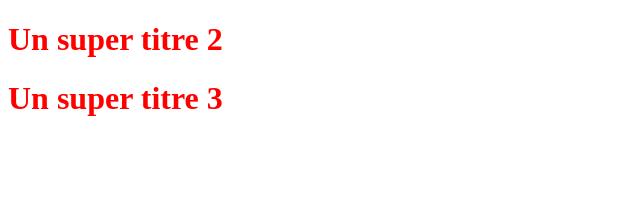
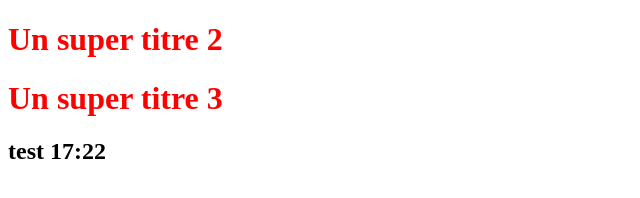
Before and after one commit to ericceyral/OpenClassroomsProject, a plain HTML site: page index.html in a window 1280 px wide. Shown: the whole page, without its empty margins (0-640 px from the left). Drawn offline with Linux system fonts and the light colour scheme.

Commit message:
modif 17:22

```diff
--- a/index.html
+++ b/index.html
@@ -7,5 +7,6 @@
 <body>
    <h1>Un super titre 2</h1>
    <h1>Un super titre 3</h1>
+   <h2>test 17:22</h2>
 </body>
 </html>
```
